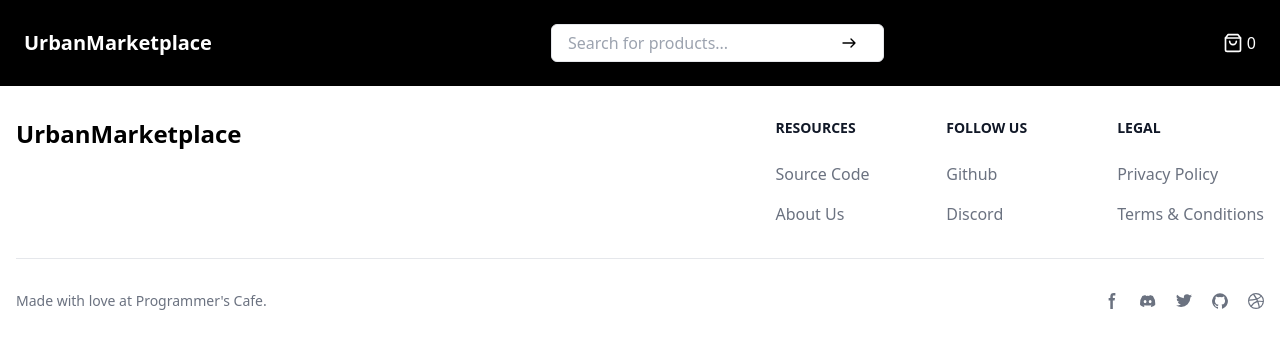
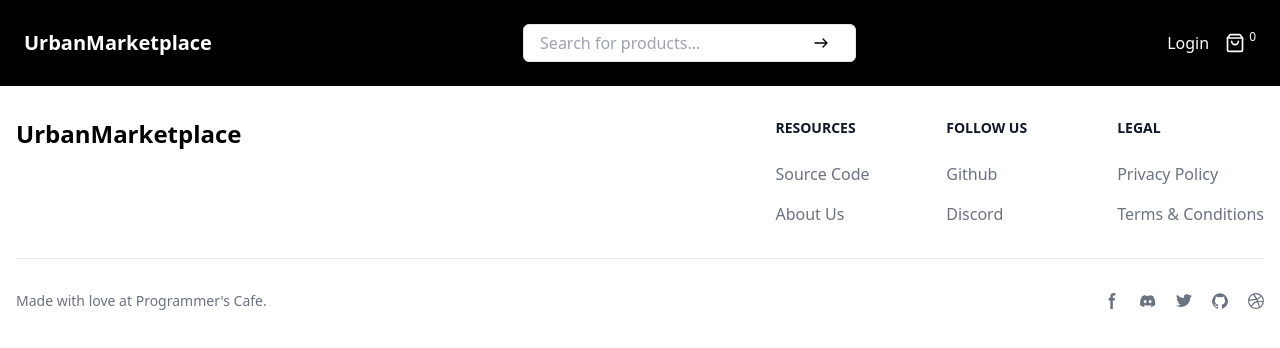
Before and after one commit to ASCE-D/UrbanMarketplace, a React (Vite) app in the folder frontend/: page /admin in a window 1280 px wide. Shown: the top 348 px of the page. Built offline with nearby package versions, Linux system fonts and the light colour scheme.

Commit message:
implemented login logout in header

```diff
--- a/frontend/src/components/User/Profile.jsx
+++ b/frontend/src/components/User/Profile.jsx
@@ -21,7 +21,7 @@ const Profile = () => {
           <Loader />
         ) : (
           <div className="text-center">
-            <h1 className="text-3xl font-bold mb-4">User Profile</h1>
+            <h1 className="text-3xl font-bold mb-4">Your Profile</h1>
             <div className="mb-4">
               {/* <img
                 src="profile-image.jpg"
--- a/frontend/src/components/layouts/Header/Header2.jsx
+++ b/frontend/src/components/layouts/Header/Header2.jsx
@@ -1,10 +1,16 @@
 import React, { useState } from "react";
 import { Link, useNavigate } from "react-router-dom";
 import { FiShoppingBag } from "react-icons/fi";
-import { useSelector } from "react-redux";
+import { useSelector, useDispatch } from "react-redux";
+import { logout } from "../../../actions/userAction";
 
 const Header = () => {
   const { cartItems } = useSelector((state) => state.cart);
+  const { isAuthenticated } = useSelector((state) => state.user);
+  const dispatch = useDispatch();
+  const logoutHandler = () => {
+    dispatch(logout());
+  };
   const [keyword, setKeyword] = useState("");
   const navigate = useNavigate();
 
@@ -106,9 +112,40 @@ const Header = () => {
           </a>
         </div> */}
         <div className="flex items-center space-x-4">
+          <div>
+            {isAuthenticated ? (
+              <div className="flex items-center space-x-4">
+                <button className="hover:text-gray-300" onClick={logoutHandler}>
+                  Logout
+                </button>
+                <button>
+                  <Link to="/account">
+                    <svg
+                      xmlns="http://www.w3.org/2000/svg"
+                      className="h-6 w-6 hover:text-gray-300"
+                      fill="none"
+                      viewBox="0 0 24 24"
+                      stroke="currentColor"
+                    >
+                      <path
+                        strokeLinecap="round"
+                        strokeLinejoin="round"
+                        strokeWidth={2}
+                        d="M12 2C6.48 2 2 6.48 2 12s4.48 10 10 10 10-4.48 10-10S17.52 2 12 2zM15 10a3 3 0 11-6 0 3 3 0 016 0z"
+                      />
+                    </svg>
+                  </Link>
+                </button>
+              </div>
+            ) : (
+              <button className="flex items-center hover:text-gray-300">
+                <Link to="/login">Login</Link>
+              </button>
+            )}
+          </div>
           <Link to="/cart" className="flex items-center hover:text-gray-300">
             <FiShoppingBag className="text-xl" />
-            <p className="ml-1">{cartItems.length}</p>
+            <sup className="ml-1">{cartItems.length}</sup>
           </Link>
         </div>
       </div>
```
